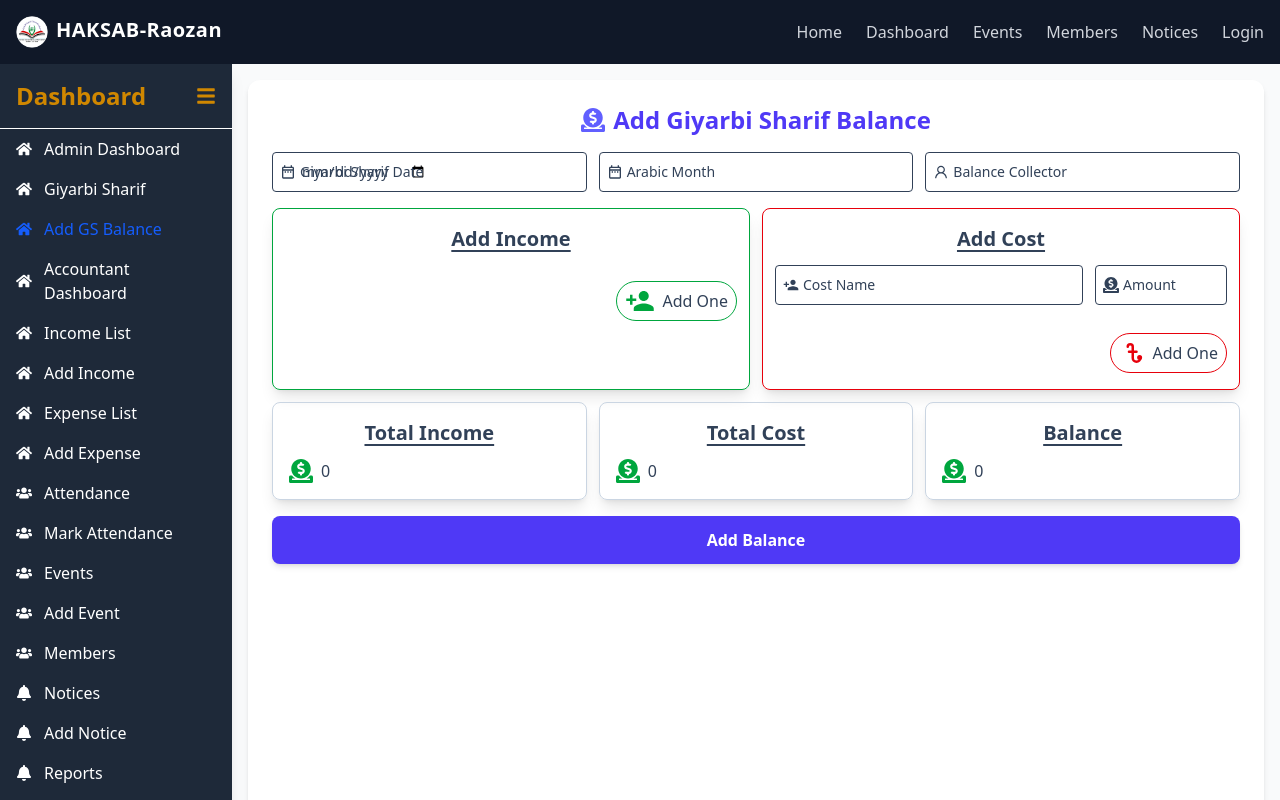
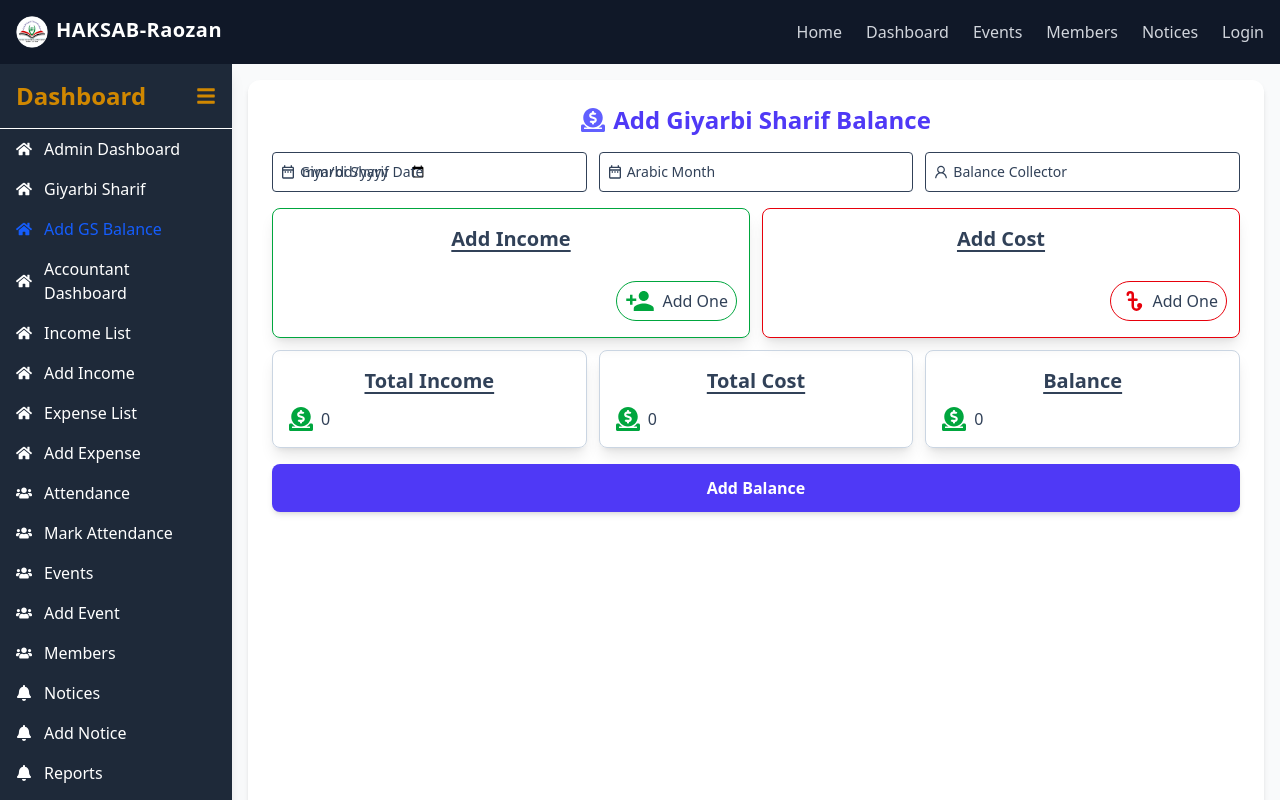
Before and after one commit to nurulazam-dev/haksab-raozan-branch, a React (Vite) app in the folder frontend/: page /dashboard/add-gs-balance in a window 1280 px wide. Shown: the top 800 px of the page. Built offline with nearby package versions, Linux system fonts and the light colour scheme.

Commit message:
update AddGiyarbiSharifBalance component

```diff
--- a/frontend/src/components/Dashboard/Accounts/Giyarbi-Sharif/AddGiyarbiSharifBalance.jsx
+++ b/frontend/src/components/Dashboard/Accounts/Giyarbi-Sharif/AddGiyarbiSharifBalance.jsx
@@ -23,7 +23,6 @@ export default function AddGiyarbiSharifBalance() {
     setFormData({ ...formData, [name]: value });
   };
 
-  /* =========================start============================= */
   //reusable function for adding item
   const addItem = (key, item) => {
     setFormData((prevFormData) => ({
@@ -63,10 +62,25 @@ export default function AddGiyarbiSharifBalance() {
   const handleIncomeEntryChange = (event, index) => {
     handleReusableInputChangeFunc("incomeEntries", index, event);
   };
+
+  /*================================
+    logic for cost=start
+  ================================*/
+  const addCostEntry = (e) => {
+    e.preventDefault();
+
+    addItem("costEntries", {
+      costName: "",
+      costAmount: "",
+    });
+  };
+
+  const handleCostEntryChange = (event, index) => {
+    handleReusableInputChangeFunc("costEntries", index, event);
+  };
   /*================================
     logic for income=end
   ================================*/
-  /* =========end============ */
 
   const handleSubmit = (e) => {
     e.preventDefault();
@@ -219,14 +233,18 @@ export default function AddGiyarbiSharifBalance() {
                 Add Cost
               </h2>
               {/* ===1 cost field=== */}
-              <div className="flex justify-center items-center mb-3 gap-3 w-full">
+              {formData?.costEntries?.map((item, index) => (
+                <div
+                  key={index}
+                  className="flex justify-center items-center mb-3 gap-3 w-full"
+                >
                   {/* Cost Name */}
                   <div className="md:w-[70%] w-[65%]">
                     <FloatingLabelInput
                       name="costName"
                       type="text"
-                    value={formData?.costName}
-                    onChange={handleChange}
+                      value={item?.costName}
+                      onChange={(e) => handleCostEntryChange(e, index)}
                       required={true}
                       placeholder="Cost Name"
                       icon={<MdPersonAdd />}
@@ -237,19 +255,23 @@ export default function AddGiyarbiSharifBalance() {
                     <FloatingLabelInput
                       name="costAmount"
                       type="number"
-                    value={formData?.costAmount}
-                    onChange={handleChange}
+                      value={item?.costAmount}
+                      onChange={(e) => handleCostEntryChange(e, index)}
                       required={true}
                       placeholder="Amount"
                       icon={<FaDonate />}
                     />
                   </div>
                 </div>
+              ))}
               <div className="flex justify-end pt-4">
-                <div className="flex items-center gap-1 border border-red-600 px-2 py-1 rounded-full cursor-pointer hover:bg-red-100 transition">
+                <button
+                  onClick={addCostEntry}
+                  className="flex items-center gap-1 border border-red-600 px-2 py-1 rounded-full cursor-pointer hover:bg-red-100 transition"
+                >
                   <TbCurrencyTaka className="text-red-600 text-3xl mx-auto" />{" "}
                   Add One
-                </div>
+                </button>
               </div>
             </div>
           </section>
```
Lines whose indentation alone changed are shown as unchanged.
